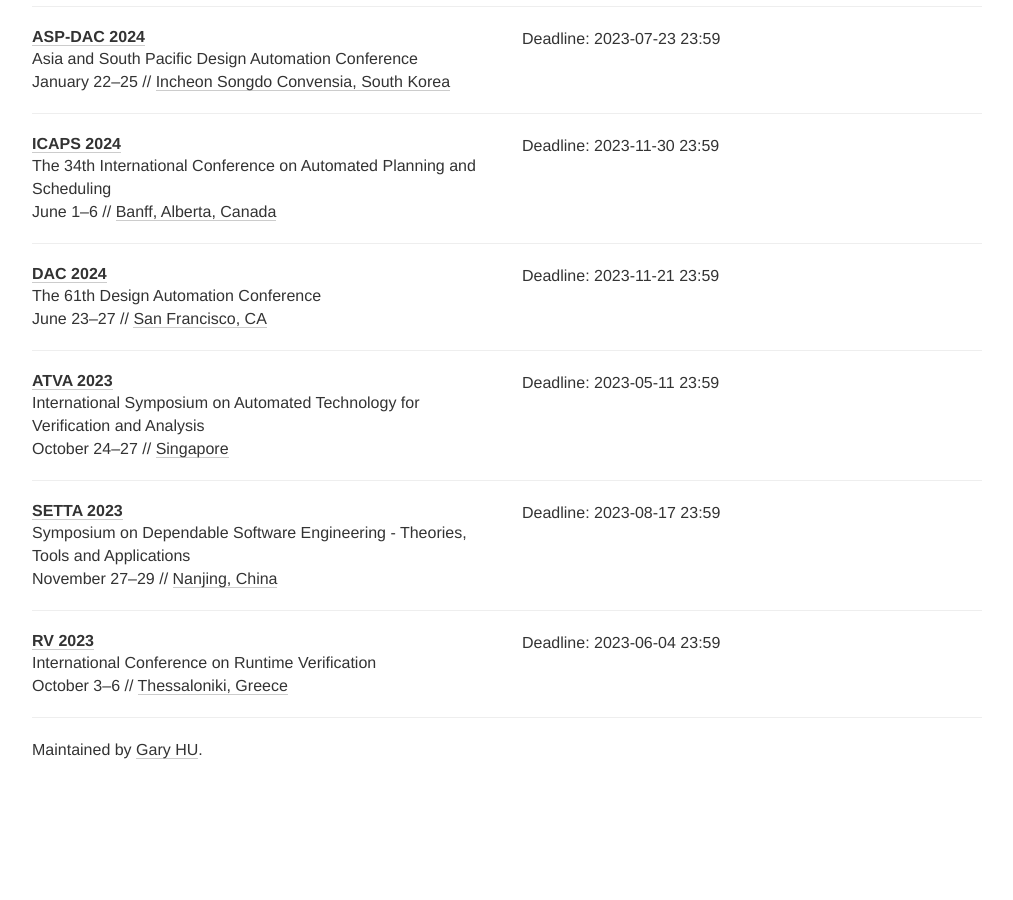
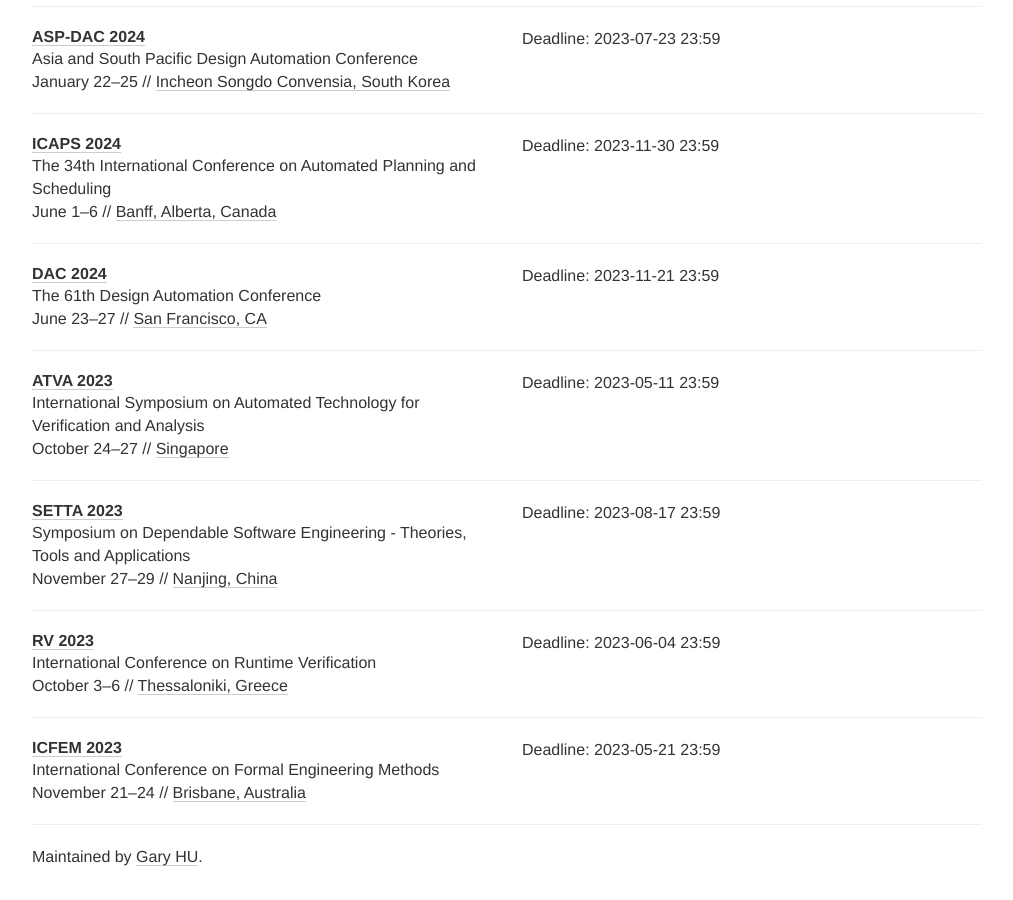
Before and after one commit to Gy-Hu/EDA_FV_conference_deadline, a Jekyll site: the page built from index.html, in a window 1280 px wide and 900 px high, scrolled down 1660 px. Shown: the whole window, without its empty margins (133-1146 px from the left). Built offline with Jekyll 4.4.1, drawn with Linux system fonts in a browser that asks for light colours; nearby versions of some CDN libraries; comment, search, counter and statistics services are not loaded; before the commit the page ends 2453 px from its top, so only the background shows below that.

Commit message:
add ICFEM

```diff
--- a/_data/conferences.yml
+++ b/_data/conferences.yml
@@ -160,3 +160,12 @@
   deadline: ["2023-06-04 23:59"]
   place: Thessaloniki, Greece
   tags: [FV]
+
+- name: ICFEM
+  year: 2023
+  date: November 21-24
+  description: International Conference on Formal Engineering Methods
+  link: https://formal-analysis.com/icfem/2023/
+  deadline: ["2023-05-21 23:59"]
+  place: Brisbane, Australia
+  tags: [FV]
```
